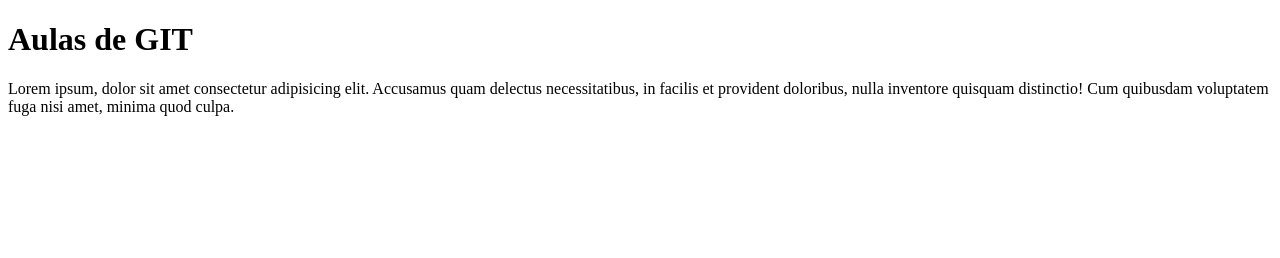
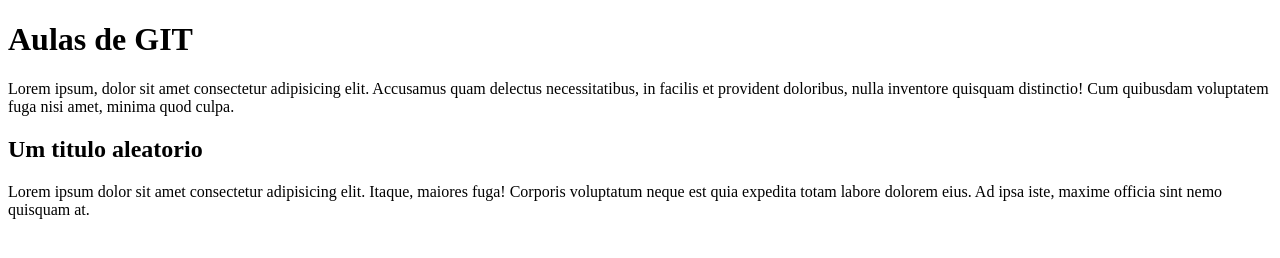
Before and after one commit to paulovitorguedes/aulasgit, a plain HTML site: page index.html in a window 1280 px wide. Drawn offline with Linux system fonts and the light colour scheme.

Commit message:
Update index.html

```diff
--- a/index.html
+++ b/index.html
@@ -13,6 +13,9 @@
   <main>
     <h1>Aulas de GIT</h1>
     <p>Lorem ipsum, dolor sit amet consectetur adipisicing elit. Accusamus quam delectus necessitatibus, in facilis et provident doloribus, nulla inventore quisquam distinctio! Cum quibusdam voluptatem fuga nisi amet, minima quod culpa.</p>
+
+    <h2>Um titulo aleatorio</h2>
+    <p>Lorem ipsum dolor sit amet consectetur adipisicing elit. Itaque, maiores fuga! Corporis voluptatum neque est quia expedita totam labore dolorem eius. Ad ipsa iste, maxime officia sint nemo quisquam at.</p>
   </main>
 
 </body>
```
